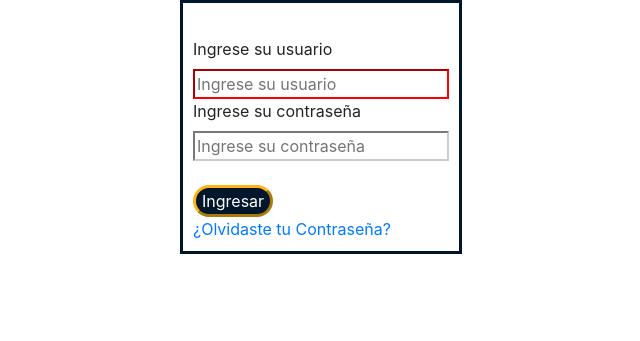
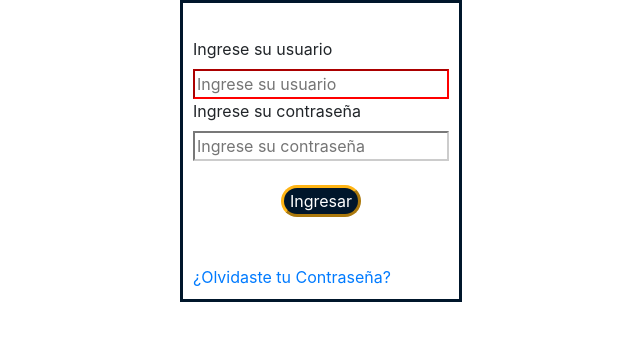
Before and after one commit to fisalazarm/DuocAPP, a PHP site: page /InicioSesion.php in a window 1280 px wide. Shown: the part 151-492 px from the top of the page, without its empty margins (319-959 px from the left). Run offline with PHP 8.4, Linux system fonts and the light colour scheme.

Commit message:
Login con estilos v3

```diff
--- a/InicioSesion.php
+++ b/InicioSesion.php
@@ -19,7 +19,10 @@
                 <input type="password" name="pass" placeholder="Ingrese su contraseña">
                 <br>
                 <br>
-                <button type="submit" id="Enviar"> Ingresar </button></a>
+                <div class="text-center">
+                    <button type="submit" id="Enviar"> Ingresar </button>
+                </div>
+                <br>
                 <br>
                 <a href="recuperacion/contrasenaOlvidada.php">¿Olvidaste tu Contraseña?</a>
                 <br>
```
